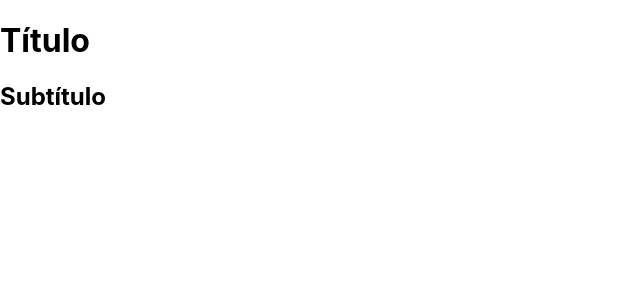
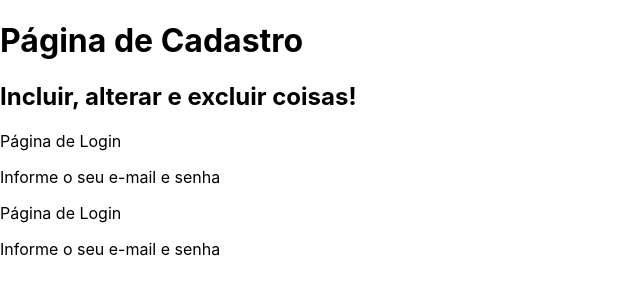
Before and after one commit to Victor110901/Revisao-React, a Next.js app: page /basicos/usandoTitulo in a window 1280 px wide. Shown: the top 300 px of the page, without its empty margins (0-640 px from the left). Built offline with nearby package versions, Linux system fonts and the light colour scheme.

Commit message:
Aula 23 next Propriedade em componente

```diff
--- a/components/Titulo.jsx
+++ b/components/Titulo.jsx
@@ -1,8 +1,13 @@
-export default function Titulo() {
-    return (
-        <>
-            <h1>Título</h1>
-            <h2>Subtítulo</h2>
-        </>
-    )
-}
+export default function Titulo(props) {
+        return props.pequeno ? (
+            <>
+                <p>{props.principal}</p>
+                <p>{props.secundario}</p>
+            </>
+        ) : (
+            <>
+                <h1>{props.principal}</h1>
+                <h2>{props.secundario}</h2>
+            </>
+        )
+    }
--- a/pages/basicos/usandoTitulo.jsx
+++ b/pages/basicos/usandoTitulo.jsx
@@ -3,7 +3,20 @@ import Titulo from "../../components/Titulo"
 export default function usandoTitulo() {
     return (
         <div>
-            <Titulo />
+            <Titulo
+                principal="Página de Cadastro"
+                secundario="Incluir, alterar e excluir coisas!"
+            />
+            <Titulo
+                principal="Página de Login"
+                secundario="Informe o seu e-mail e senha"
+                pequeno={true}
+            />
+            <Titulo
+                principal="Página de Login"
+                secundario="Informe o seu e-mail e senha"
+                pequeno
+            />
         </div>
     )
 }
```
